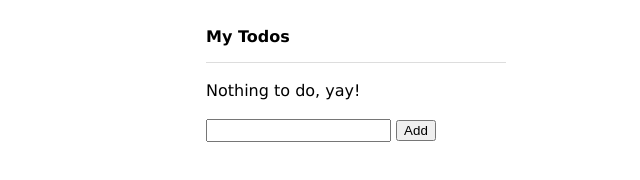
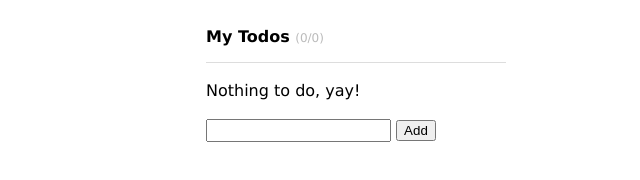
Before and after one commit to tsuyosasaki/MyVueApp, a website: page src/index.html in a window 1280 px wide. Shown: the full height of the page, 284-924 px from the left. Drawn offline with nearby package versions, Linux system fonts and the light colour scheme; files that its build step writes are made by us from their sources.

Commit message:
remainingを追加

```diff
--- a/src/css/style.sass
+++ b/src/css/style.sass
@@ -27,3 +27,8 @@
     font-size: 12px
     cursor: pointer
     color: #08c
+
+  .info
+    color: #bbb
+    font-size: 12px
+    font-weight: normal
--- a/src/index.html
+++ b/src/index.html
@@ -9,7 +9,10 @@
 </head>
 <body>
   <div id="app" class="container">
-    <h1>My Todos</h1>
+    <h1>
+      My Todos
+      <span class="info">({{ remaining }}/{{ todos.length }})</span>
+    </h1>
     <ul>
       <li v-for="(todo, index) in todos">
         <input type="checkbox" v-model="todo.isDone">
--- a/src/js/main.js
+++ b/src/js/main.js
@@ -31,6 +31,14 @@
           this.todos.splice(index, 1);
         }
       }
+    },
+    computed: {
+      remaining: function() {
+        var items = this.todos.filter(function(todo) {
+          return !todo.isDone;
+        });
+        return items.length;
+      }
     }
   });
 })();
```
Also changed, not shown: dist/css/style.css, dist/index.html, dist/js/main.js, 1 other file.
